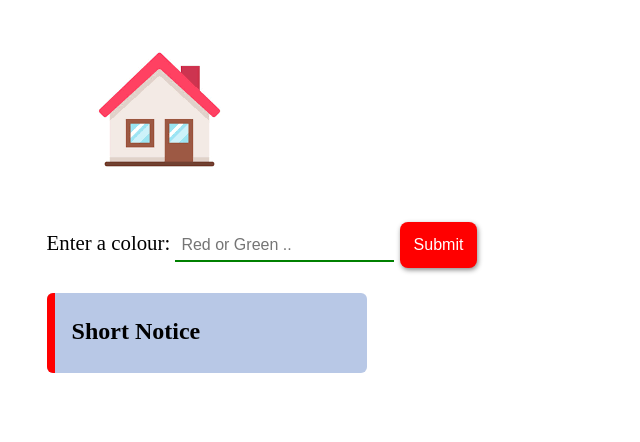
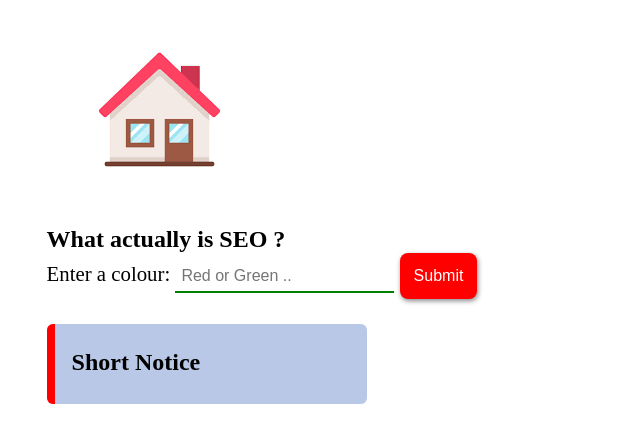
Before and after one commit to bnusmann22/SEO-Web, a plain HTML site: page index.html in a window 1280 px wide. Shown: the part 72-514 px from the top of the page, without its empty margins (319-959 px from the left). Drawn offline with Linux system fonts and the light colour scheme.

Commit message:
added features

```diff
--- a/index.html
+++ b/index.html
@@ -14,8 +14,14 @@
   </head>
   <body>
     <h1>SEO Pages: Checking the power of SEO</h1>
-    <img loading="lazy" src="home.png" alt="" />
+    <main>
 
+      <img loading="lazy" src="home.png" alt="Png Image of a Home" />
+
+      <article>
+        <h2>What actually is SEO ?</h2>
+      </article>
+    </main>
     <form class="handlechng" onsubmit="return false;">
       <label for="colourChanger">Enter a colour: </label>
       <input
--- a/script.js
+++ b/script.js
@@ -2,6 +2,7 @@ let userChoice = document.getElementById('changeclr');
 const colorDiv = document.getElementById('red');
 const isValidColor = (color) => {
   let s = new Option().style;
+  console.log(s);
   s.color = color;
   return s.color !== '';
 };
@@ -10,7 +11,7 @@ const handleChange = () => {
   let mainChoice = userChoice.value.trim();
   mainChoice = mainChoice.toLowerCase();
   if (!isValidColor(mainChoice)) {
-    alert('Invalid Color , Please re-Enter a colour');
+    alert('Invalid Color , Please Re-enter a colour');
   } else {
     colorDiv.style.backgroundColor = mainChoice;
     console.log(mainChoice);
```
